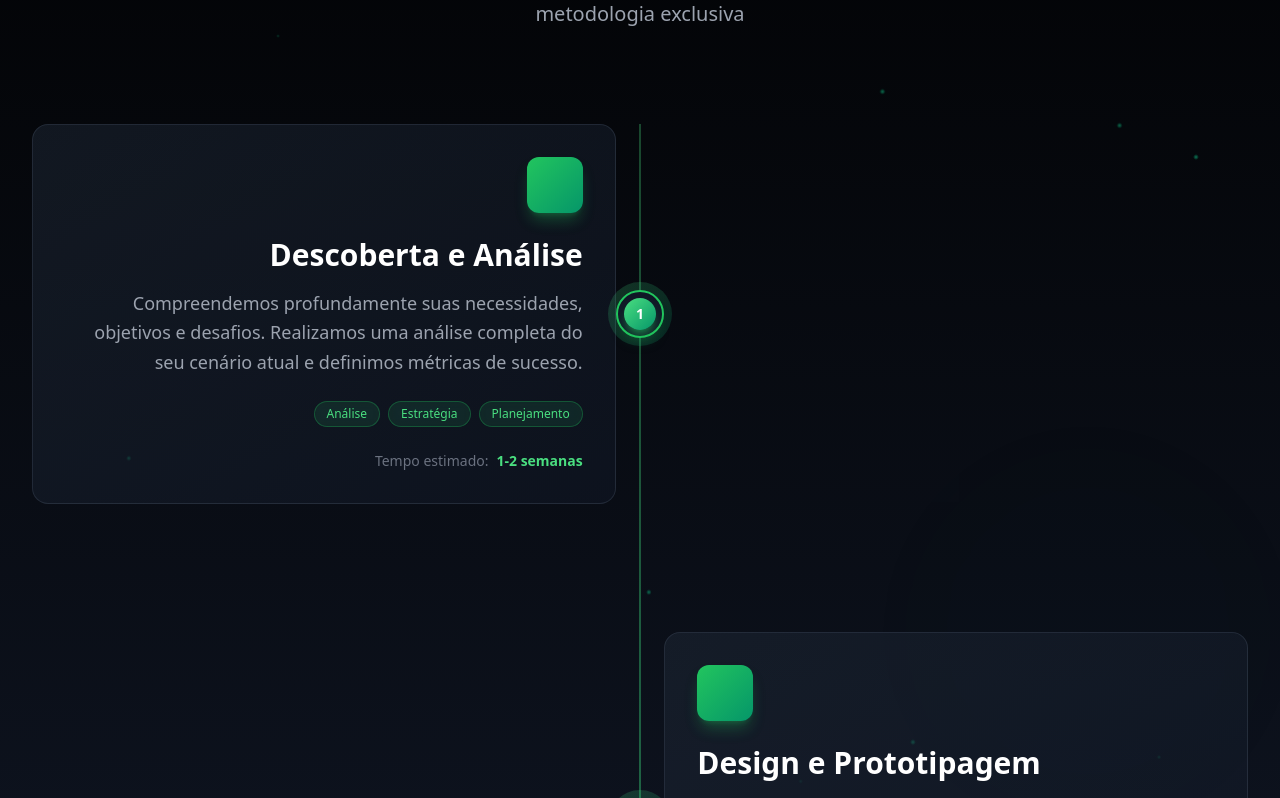
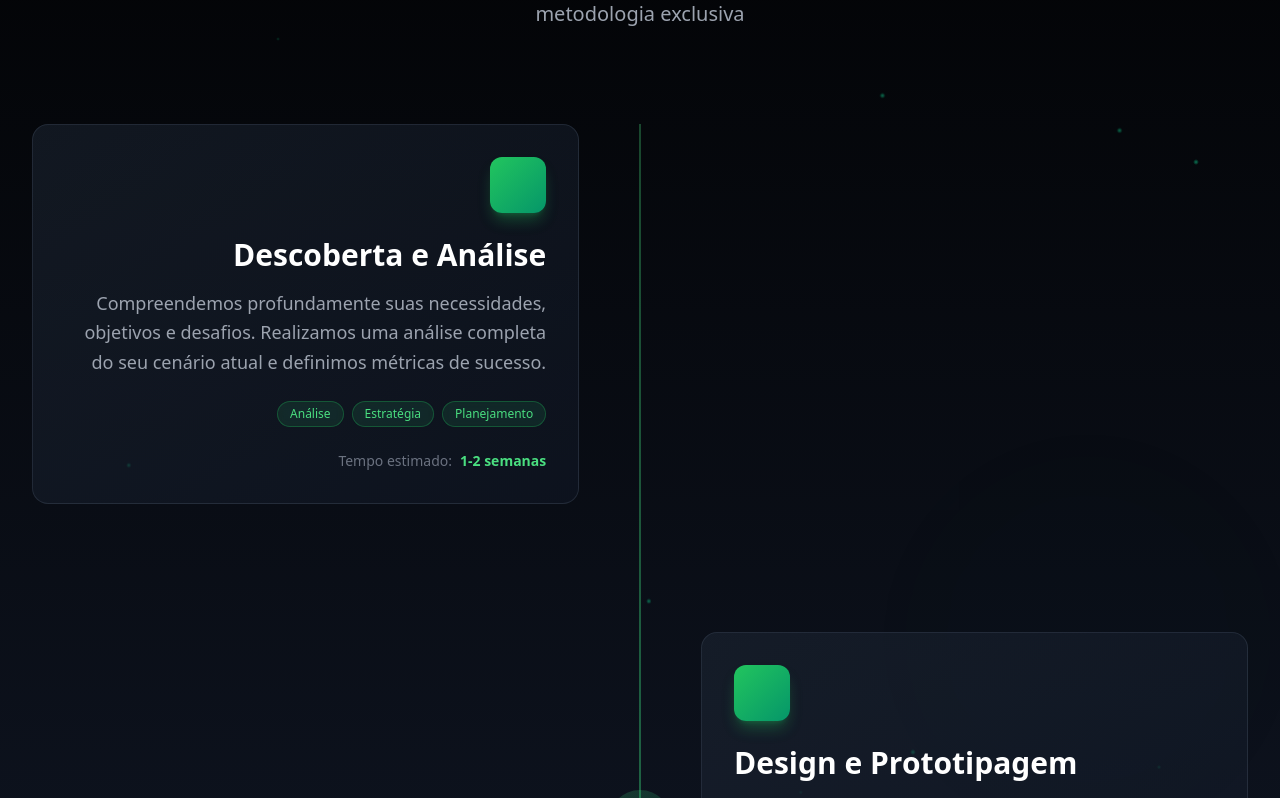
Before and after one commit to Hivenimbus/Landing-Page-Hertz, a Nuxt app: page / in a window 1280 px wide. Shown: the part 1102-1900 px from the top of the page. Built offline with nearby package versions, Linux system fonts and the light colour scheme.

Commit message:
Update ProgressionSection.vue

```diff
--- a/components/ProgressionSection.vue
+++ b/components/ProgressionSection.vue
@@ -44,9 +44,11 @@
                :key="index"
                :ref="el => stepRefs[index] = el"
                class="relative"
-               :class="index % 2 === 0 ? 'lg:pr-[52%]' : 'lg:pl-[52%]'">
+               :class="index % 2 === 0 ? 'lg:pr-[55%]' : 'lg:pl-[55%]'">
 
-            <div class="absolute left-1/2 top-1/2 transform -translate-x-1/2 -translate-y-1/2 hidden lg:flex items-center justify-center w-16 h-16 z-20">
+            <div class="absolute left-1/2 top-1/2 transform -translate-x-1/2 -translate-y-1/2 hidden lg:flex items-center justify-center w-16 h-16 z-20"
+                 :class="isVisible[index] ? 'animate-dot-pulse' : 'opacity-0'"
+                 :style="{ animationDelay: (index * 0.15) + 's' }">
               <div class="absolute inset-0 rounded-full bg-gradient-to-br from-green-400 to-emerald-600 animate-spin-slow opacity-20"></div>
               <div class="absolute inset-2 rounded-full bg-gray-900 border-2 border-green-500"></div>
               <div class="relative z-10 w-8 h-8 rounded-full bg-gradient-to-br from-green-400 to-emerald-600 flex items-center justify-center shadow-lg shadow-green-500/50">
@@ -57,9 +59,9 @@
             <div class="progression-card group"
                  :class="[
                    index % 2 === 0 ? 'lg:text-right' : 'lg:text-left',
-                   isVisible[index] ? 'animate-slide-in' : 'opacity-0'
+                   isVisible[index] ? (index % 2 === 0 ? 'animate-slide-in-left' : 'animate-slide-in-right') : 'opacity-0'
                  ]"
-                 :style="{ animationDelay: '0.2s' }">
+                 :style="{ animationDelay: (index * 0.15) + 's' }">
 
               <div class="relative p-8 rounded-2xl bg-gradient-to-br from-gray-800/50 to-gray-900/50 backdrop-blur-lg border border-gray-700/50 hover:border-green-500/50 transition-all duration-500 hover:shadow-2xl hover:shadow-green-500/20 transform hover:-translate-y-2">
                 <div class="absolute inset-0 rounded-2xl bg-gradient-to-br from-green-500/0 to-emerald-500/0 group-hover:from-green-500/10 group-hover:to-emerald-500/5 transition-all duration-500"></div>
@@ -69,7 +71,9 @@
                 <div class="relative">
                   <div class="flex items-center mb-6"
                        :class="index % 2 === 0 ? 'lg:justify-end' : 'lg:justify-start'">
-                    <div class="w-14 h-14 rounded-xl bg-gradient-to-br from-green-500 to-emerald-600 flex items-center justify-center shadow-lg shadow-green-500/30 group-hover:scale-110 transition-transform duration-300">
+                    <div class="w-14 h-14 rounded-xl bg-gradient-to-br from-green-500 to-emerald-600 flex items-center justify-center shadow-lg shadow-green-500/30 group-hover:scale-110 transition-transform duration-300"
+                         :class="isVisible[index] ? 'animate-icon-pop' : 'opacity-0'"
+                         :style="{ animationDelay: (index * 0.15 + 0.3) + 's' }">
                       <component :is="step.icon" class="w-7 h-7 text-white" />
                     </div>
                   </div>
@@ -334,6 +338,10 @@ export { IconSearch, IconDesign, IconCode, IconRocket, IconGrowth }
   animation: slideIn 0.8s ease-out forwards;
 }
 
+.progression-card {
+  transition: all 0.3s ease-out;
+}
+
 @keyframes slideIn {
   from {
     opacity: 0;
@@ -343,6 +351,88 @@ export { IconSearch, IconDesign, IconCode, IconRocket, IconGrowth }
     opacity: 1;
     transform: translateX(0);
   }
+}
+
+.animate-slide-in-left {
+  animation: slideInFromLeft 1s cubic-bezier(0.34, 1.56, 0.64, 1) forwards;
+}
+
+.animate-slide-in-right {
+  animation: slideInFromRight 1s cubic-bezier(0.34, 1.56, 0.64, 1) forwards;
+}
+
+@keyframes slideInFromLeft {
+  0% {
+    opacity: 0;
+    transform: translateX(-120px) scale(0.8) rotate(-5deg);
+    filter: blur(10px);
+  }
+  60% {
+    filter: blur(0px);
+  }
+  80% {
+    transform: translateX(10px) scale(1.02) rotate(1deg);
+  }
+  100% {
+    opacity: 1;
+    transform: translateX(0) scale(1) rotate(0deg);
+    filter: blur(0px);
+  }
+}
+
+@keyframes slideInFromRight {
+  0% {
+    opacity: 0;
+    transform: translateX(120px) scale(0.8) rotate(5deg);
+    filter: blur(10px);
+  }
+  60% {
+    filter: blur(0px);
+  }
+  80% {
+    transform: translateX(-10px) scale(1.02) rotate(-1deg);
+  }
+  100% {
+    opacity: 1;
+    transform: translateX(0) scale(1) rotate(0deg);
+    filter: blur(0px);
+  }
+}
+
+@keyframes iconPop {
+  0% {
+    opacity: 0;
+    transform: scale(0) rotate(-180deg);
+  }
+  60% {
+    transform: scale(1.2) rotate(10deg);
+  }
+  100% {
+    opacity: 1;
+    transform: scale(1) rotate(0deg);
+  }
+}
+
+.animate-icon-pop {
+  animation: iconPop 0.6s cubic-bezier(0.68, -0.55, 0.265, 1.55) forwards;
+}
+
+@keyframes dotPulse {
+  0% {
+    opacity: 0;
+    transform: translate(-50%, -50%) scale(0.5);
+  }
+  50% {
+    transform: translate(-50%, -50%) scale(1.1);
+  }
+  100% {
+    opacity: 1;
+    transform: translate(-50%, -50%) scale(1);
+  }
+}
+
+.animate-dot-pulse {
+  animation: dotPulse 0.5s cubic-bezier(0.34, 1.56, 0.64, 1) forwards;
 }
 
 .progression-card {
```
